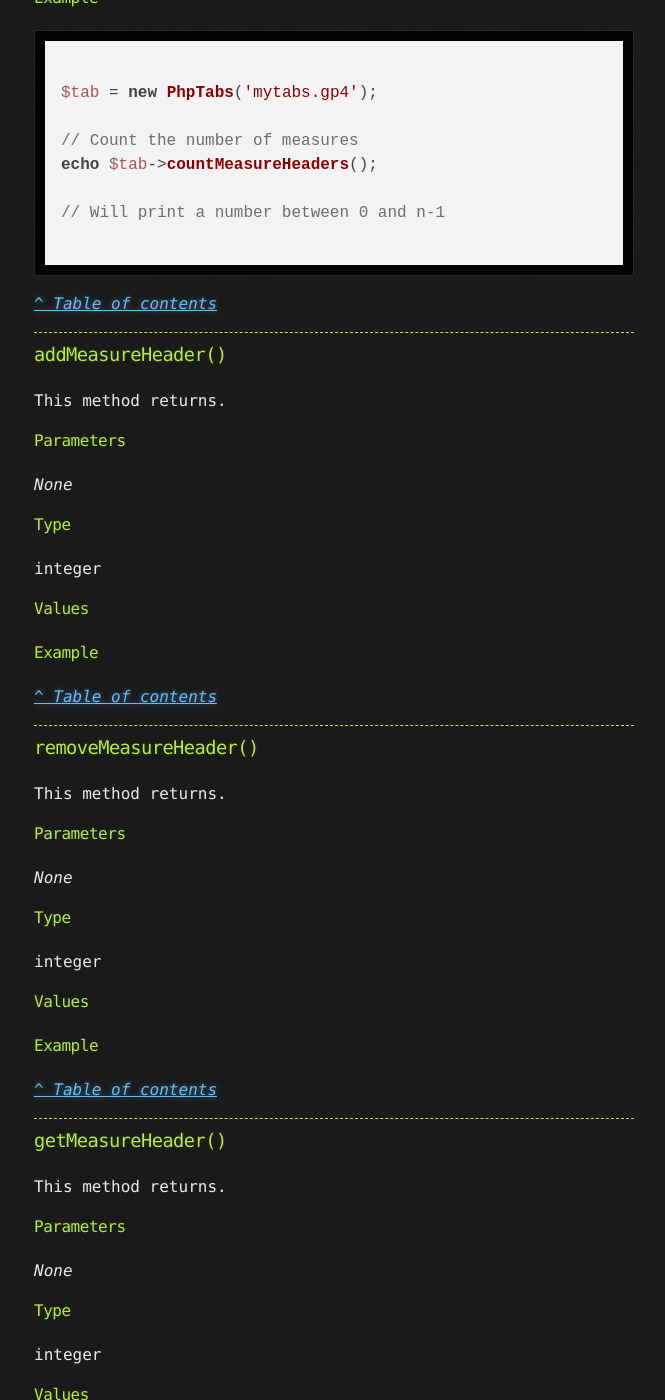
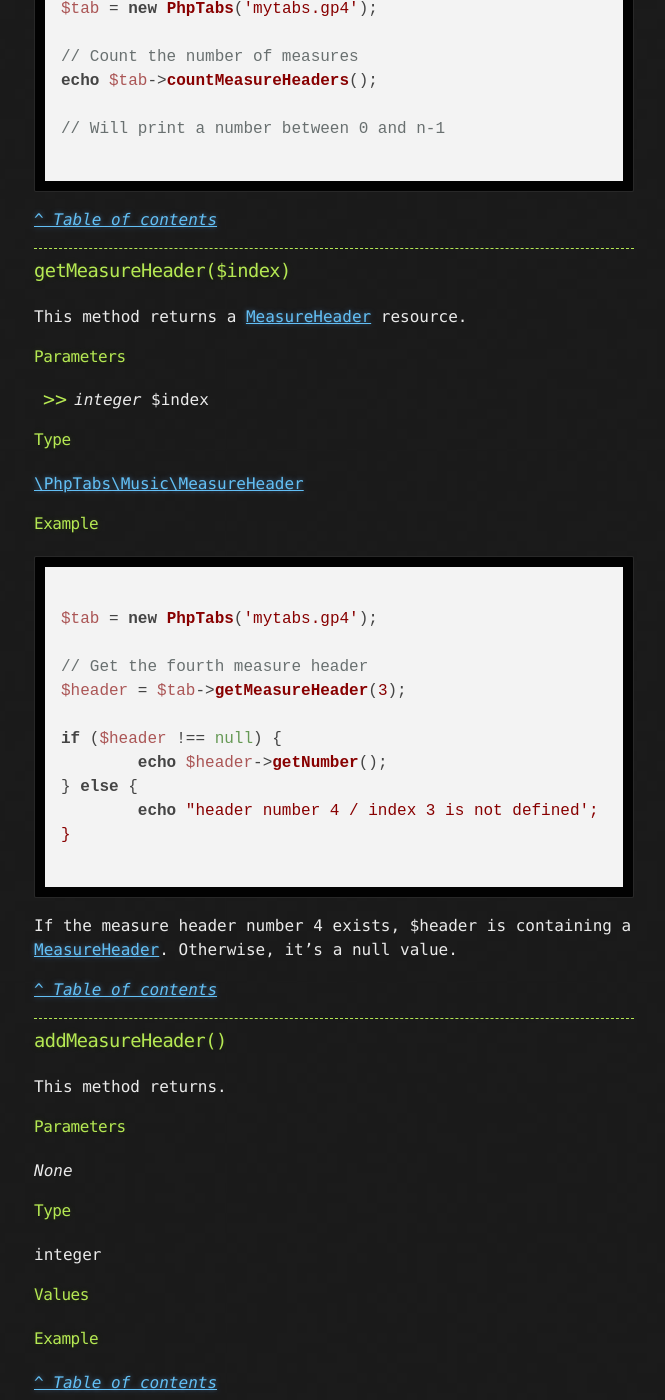
Before and after one commit to stdtabs/stdtabs.github.io, a Jekyll site: the page built from docs/music-song.md, in a window 1280 px wide and 1400 px high, scrolled down 2210 px. Shown: the whole window, without its empty margins (306-971 px from the left). Built offline with Jekyll 4.4.1, drawn with Linux system fonts in a browser that asks for light colours; nearby versions of some CDN libraries; some of the changed text lies outside the part shown.

Commit message:
Add a getMeasureHeader doc

````diff
--- a/docs/music-song.md
+++ b/docs/music-song.md
@@ -28,14 +28,14 @@ $tab->getSong()->method();
 - [Parent container](#parent-container)
 - [Accessing child nodes](#accessing-child-nodes)
 	- [countMeasureHeaders()](#countmeasureheaders)
-	- [getMeasureHeader()](#getmeasureheader)
+	- [getMeasureHeader()](#getmeasureheaderindex)
 	- [getMeasureHeaders()](#getmeasureheaders)
 	- [countChannels()](#countchannels)
-	- [getChannel()](#getchannel)
-	- [getChannelById()](#getchannelbyid)
+	- [getChannel()](#getchannelindex)
+	- [getChannelById()](#getchannelbyidchannelid)
 	- [getChannels()](#getchannels)
 	- [countTracks()](#counttracks)
-	- [getTrack()](#gettrack)
+	- [getTrack()](#gettrack-index)
 	- [getTracks()](#gettracks)
 
 - [Accessing properties](#accessing-properties)
@@ -89,9 +89,6 @@ Song object has no parent container.
 
 This method returns the number of measures contained by each track.
 
-#### Parameters
-
-_None_
 
 #### Type
 
@@ -114,6 +111,41 @@ echo $tab->countMeasureHeaders();
 
 ------------------------------------------------------------------------
 
+### getMeasureHeader($index)
+
+This method returns a [MeasureHeader](/music-measureheader.html) resource.
+
+#### Parameters
+
+- _integer_ $index
+
+#### Type
+
+[\PhpTabs\Music\MeasureHeader](/music-measureheader.html)
+
+#### Example
+
+```php
+
+$tab = new PhpTabs('mytabs.gp4');
+
+// Get the fourth measure header
+$header = $tab->getMeasureHeader(3);
+
+if ($header !== null) {
+	echo $header->getNumber();
+} else {
+	echo "header number 4 / index 3 is not defined';
+}
+
+```
+
+If the measure header number 4 exists, $header is containing a
+ [MeasureHeader](/music-measureheader.html). Otherwise, it's a null value.
+
+[_^ Table of contents_]({{ page.permalink }}#top)
+
+------------------------------------------------------------------------
 
 ### addMeasureHeader()
 
@@ -138,28 +170,6 @@ integer
 ------------------------------------------------------------------------
 
 ### removeMeasureHeader()
-
-This method returns.
-
-#### Parameters
-
-_None_
-
-#### Type
-
-integer
-
-#### Values
-
-
-#### Example
-
-
-[_^ Table of contents_]({{ page.permalink }}#top)
-
-------------------------------------------------------------------------
-
-### getMeasureHeader()
 
 This method returns.
 
@@ -379,7 +389,7 @@ integer
 
 ------------------------------------------------------------------------
 
-### getChannel()
+### getChannel($index)
 
 This method returns.
 
@@ -442,9 +452,6 @@ integer
 
 
 [_^ Table of contents_]({{ page.permalink }}#top)
-
-------------------------------------------------------------------------
-
 
 ------------------------------------------------------------------------
 
````
Also changed, not shown: other parts of docs/music-song.md (+1 -1 lines).
